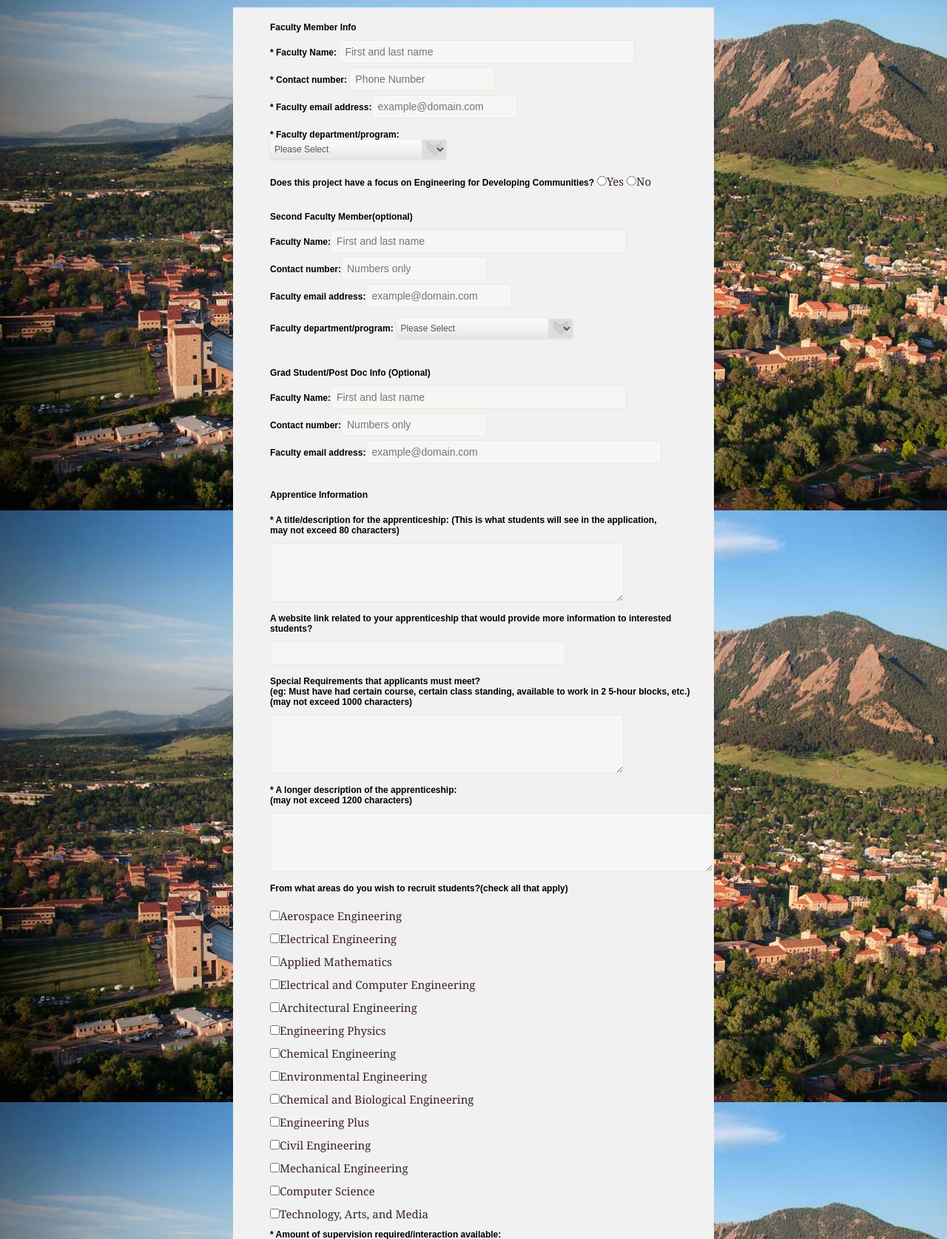
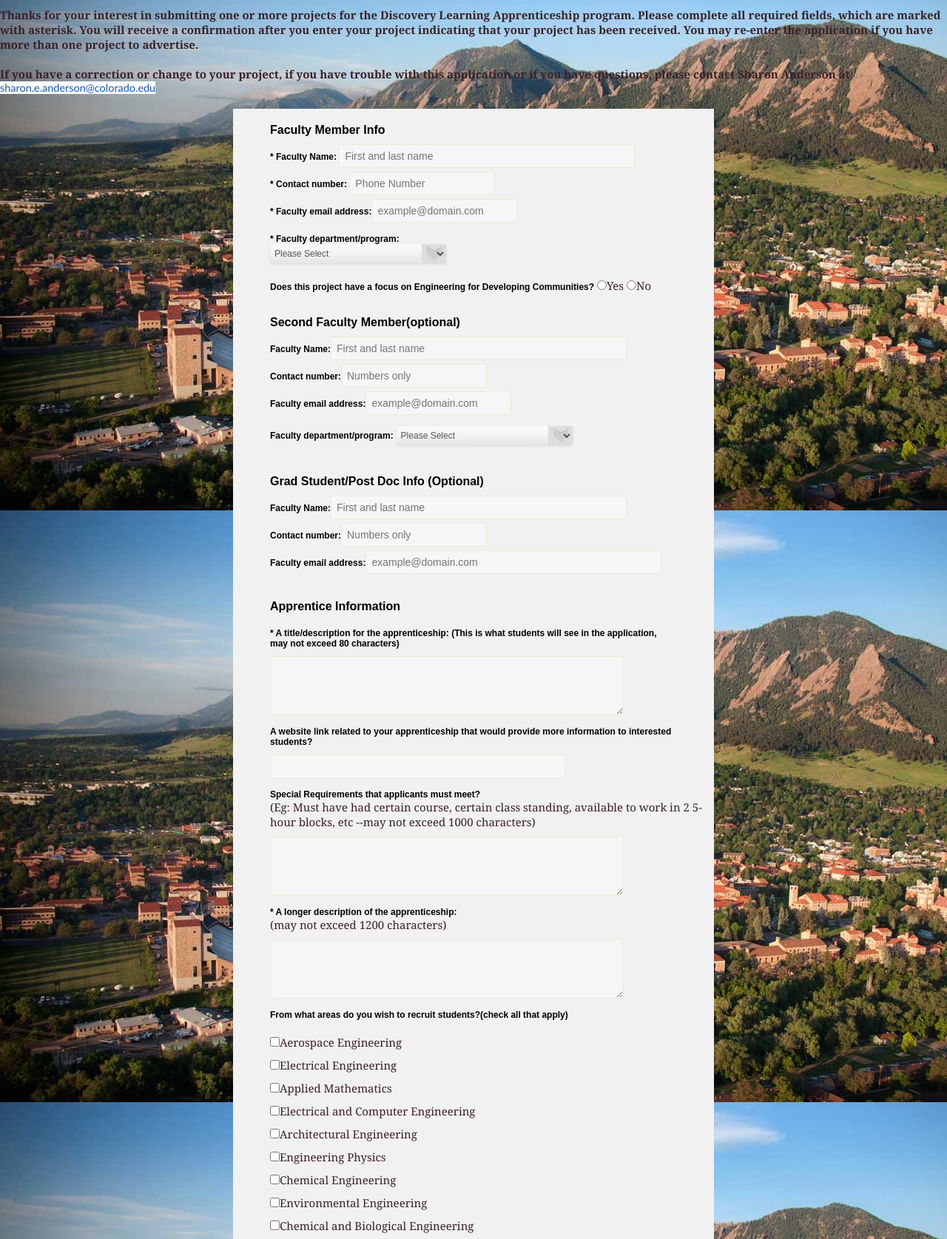
Before and after one commit to ckamat1/CSCI5828---Tachyon, a Django app: page /faculty/ in a window 1280 px wide. Shown: the part 110-1785 px from the top of the page at 74% size. Run offline with Django 3.2, Linux system fonts and the light colour scheme; some libraries are stand-ins or nearby versions.

Commit message:
changes to Faculty form

```diff
--- a/mysite/dlcapp/templates/faculty.html
+++ b/mysite/dlcapp/templates/faculty.html
@@ -25,9 +25,24 @@
             Discovery Learning Apprenticeship Program - Faculty Submission
         </h1>
     </header>
+    <p>
+                    <strong>Thanks for your interest in submitting one or more projects for the
+                    Discovery Learning Apprenticeship program. Please complete all required fields,
+                    which are marked with asterisk. You will
+                    receive a confirmation after you enter your project indicating that your project
+                    has been received. You may re-enter the application if you have more than one
+                    project to advertise.<br> <br>If you have a correction or change to your project, if you
+                    have trouble with this application or if you have questions, please contact
+                    Sharon Anderson at
+					<a target="_blank" style="color: rgb(17, 85, 204); font-family: Calibri, sans-serif; font-size: 14.4444446563721px; font-style: normal; font-variant: normal; font-weight: normal; letter-spacing: normal; line-height: normal; orphans: auto; text-align: start; text-indent: 0px; text-transform: none;
+					white-space: normal; widows: auto; word-spacing: 0px; -webkit-text-stroke-width: 0px; background-color: rgb(255, 255, 255);" href="mailto:sharon.e.anderson@colorado.edu">
+					sharon.e.anderson@colorado.edu</a>
+                        </strong>
+    </p>
+                <br />
     <div class="form">
         <form id = "facultyform" name = "facultyform" method="GET" action="/addProject/">
-            <div class="Memberinfo"><label for="MemberInfo"><strong>Faculty Member Info</strong></label><br><br>
+            <div class="Memberinfo"><label for="MemberInfo"><strong><span style="font-size: 12pt">Faculty Member Info</strong></label><br><br>
             <p class="FacultyName"><label for="name">* Faculty Name: </label><input id="name" name="name" placeholder="First and last name" required="" tabindex="1" type="text"></p>
             <p class="FacultyContact"><label for="contact">* Contact number: </label><input id="contact" name="contact" placeholder="Phone Number" required="" tabindex="1" type="number"></p>
             <p class="FacultyEmail"><label for="email">* Faculty email address:</label><input id="email" name="email" placeholder="example@domain.com" required="" tabindex="1" type="text'"></p>
@@ -58,7 +73,7 @@
                 <input type="radio" name="radiobutton" id="2" value="No">No
             </p>
             </div><br>
-            <div class="Member2"><label for="MemberInfo"><strong>Second Faculty Member(optional)</strong></label><br><br>
+            <div class="Member2"><label for="MemberInfo"><strong> <span style="font-size: 12pt">Second Faculty Member(optional)</strong></label><br><br>
                 <p class="FacultyName"><label for="name2">Faculty Name:</label><input id="name2" name="name2" placeholder="First and last name" tabindex="1" type="text"></p>
                 <p class="FacultyContact"><label for="contact2">Contact number:</label><input id="contact2" name="contact2" placeholder="Numbers only" tabindex="1" type="number"></p>
                 <p class="FacultyEmail"><label for="email2">Faculty email address:</label><input id="email2" name="email2" placeholder="example@domain.com" tabindex="1" type="text'"></p>
@@ -84,25 +99,24 @@
                  </label>
             </p>
             </div><br><br>
-            <div class="PostDoc"><label for="MemberInfo"><strong>Grad Student/Post Doc Info (Optional)</strong></label><br><br>
+            <div class="PostDoc"><label for="MemberInfo"><strong><span style="font-size: 12pt">Grad Student/Post Doc Info (Optional)</strong></label><br><br>
                 <p class="PostDocName"><label for="name">Faculty Name:</label><input id="postdocName" name="name3" placeholder="First and last name" tabindex="1" type="text"></p>
                 <p class="FacultyContact"><label for="contact">Contact number:</label><input id="PostdocContact" name="contact3" placeholder="Numbers only" tabindex="1" type="number"></p>
                 <p class="FacultyEmail"><label for="email">Faculty email address:</label><input id="postdocEmail" name="email3" placeholder="example@domain.com" tabindex="1" type="text" </p>
             </div>
 			<br>
-            <div class="Apprenticeship info"><label for="apprentice"><strong>Apprentice Information</strong></label><br><br>
+            <div class="Apprenticeship info"><label for="apprentice"><strong><span style="font-size: 12pt">Apprentice Information</strong></label><br><br>
             <p class="description"><label for="description">* A title/description for the apprenticeship:
 (This is what students will see in the application,<br> may not exceed 80 characters)</label></p><br>
             <textarea rows="4" cols="55" name="description" id="description" required=""></textarea>
             <p class="website"><label for="website">A website link related to your apprenticeship that would provide more information to interested students?</label></p><br>
             <input name="website" id="website" type="text">
-            <p class="description"><label for="description">Special Requirements that applicants must meet?<br>
-(eg: Must have had certain course, certain class standing, available to work in 2 5-hour blocks, etc.)<br>
-(may not exceed 1000 characters)</label></p><br>
+            <p class="description"><label for="description">Special Requirements that applicants must meet?<br></label></p>
+            <p class="description">(Eg: Must have had certain course, certain class standing, available to work in 2 5-hour blocks, etc --may not exceed 1000 characters)</p><br>
             <textarea rows="4" cols="55" name="special_requirements" id="special_requirements"></textarea>
-            <p class="long_desc"><label for="description" >* A longer description of the apprenticeship:<br>
-(may not exceed 1200 characters)</label></p><br>
-            <textarea rows="4" cols="70" name="long_desc" id="long_desc" required=""></textarea>
+            <p class="long_desc"><label for="description" >* A longer description of the apprenticeship:</label></p>
+            <p class="long_desc">    (may not exceed 1200 characters)<br><br>
+            <textarea rows="4" cols="55" name="long_desc" id="long_desc" required=""></textarea>
             <p class="specialization_choice" name="specialization"><label for="specialization">From what areas do you wish to recruit students?(check all that apply)</label></p><br>
             <input id="ASEN" value="ASEN" name="specialization" type="checkbox">Aerospace Engineering <br>
             <input id="EEEN" value="EEEN" name="specialization" type="checkbox">Electrical Engineering <br>
@@ -147,15 +161,16 @@
             <p><label>Name of specific student desired: (if any) – be sure to ask them to apply!</label></p><br>
             <input type="text" name="student" id="student">
             </div>
-            <div class="Finances"><label for="finances"><strong>Finances</strong><br><br>
-                <p><label>* What speed type will you use for your 50% match of the funding? (should be in the form XXXXXXXX, all numbers)</label></p><br>
+            <div class="Finances"><label for="finances"><strong><span style="font-size: 12pt">Finances</strong><br><br>
+                <p><label>* What speed type will you use for your 50% match of the funding?</label></p>
+                <p>(should be in the form XXXXXXXX, all numbers)</p><br>
                 <input type="numbers" name= "finances" required="">
                 <p><label>* Accounting contact for your project:</label></p><br>
                 <input name="account" id="account" type="text" required=""><br>
             </div>
-            <div class="Other"><label for="Other"><strong>Other</strong></label><br><br>
-                <p><label>Have you supervised a Discovery Learning Apprentice in the past?<br>
-(this question intended for the faculty supervisor, not the graduate student or post-doc)</label></p><br>
+            <div class="Other"><label for="Other"><strong>Other</strong></label><br>
+                <p><label>Have you supervised a Discovery Learning Apprentice in the past?</label></p>
+<p>(this question is intended for the faculty supervisor, not the graduate student or post-doc)</p><br>
                 <input name="radiobutton2" id="radiobutton1" type="radio" value="Yes" >Yes
                 <input name="radiobutton2" id="radiobutton2" type="radio"  value="No" >No
             </div>
```
